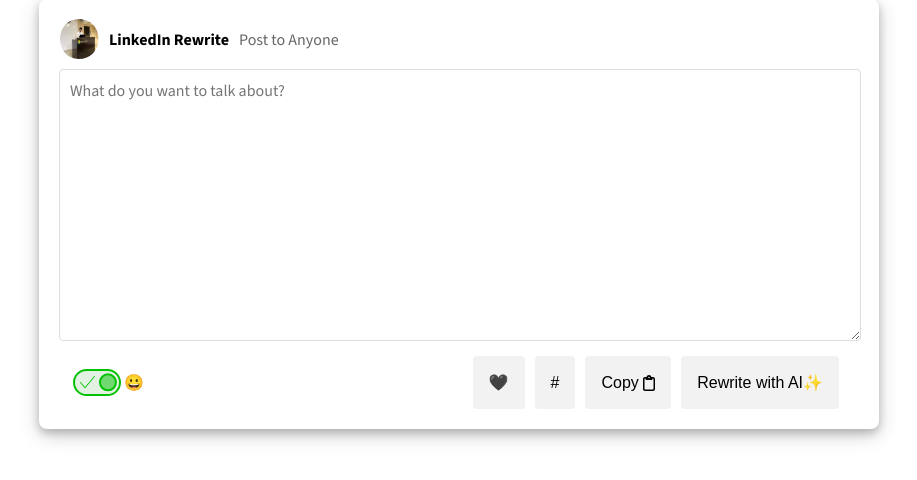
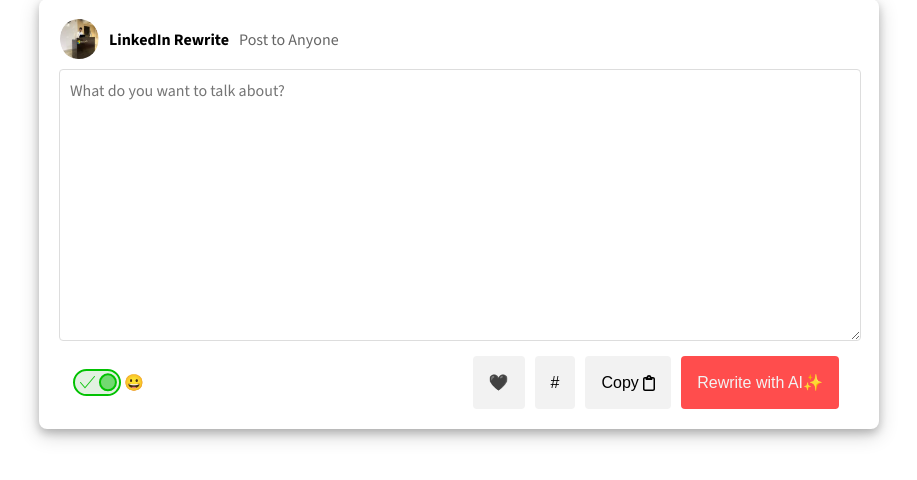
Before and after one commit to zpratikpathak/Linkedrite, a Django app: page / in a window 1280 px wide. Shown: the part 174-654 px from the top of the page, without its empty margins (181-1098 px from the left). Run offline with Django 4.2, Linux system fonts and the light colour scheme.

Commit message:
added animated button

```diff
--- a/rewrite/static/rewrite/style.css
+++ b/rewrite/static/rewrite/style.css
@@ -194,7 +194,7 @@ body {
     height: 20px;
     border: 3px solid rgba(0, 0, 0, 0.3);
     border-radius: 50%;
-    border-top-color: #0a66c2;
+    border-top-color: #f2f2f2;
     animation: spin 1s ease-in-out infinite;
   }
 
@@ -202,6 +202,10 @@ body {
     to { transform: rotate(360deg); }
   }
 
+  #rewrite-btn {
+    color: #f2f2f2;
+    background: rgb(255, 77, 77);
+  }
   .toast {
     position: fixed;
     bottom: 20px;
```
